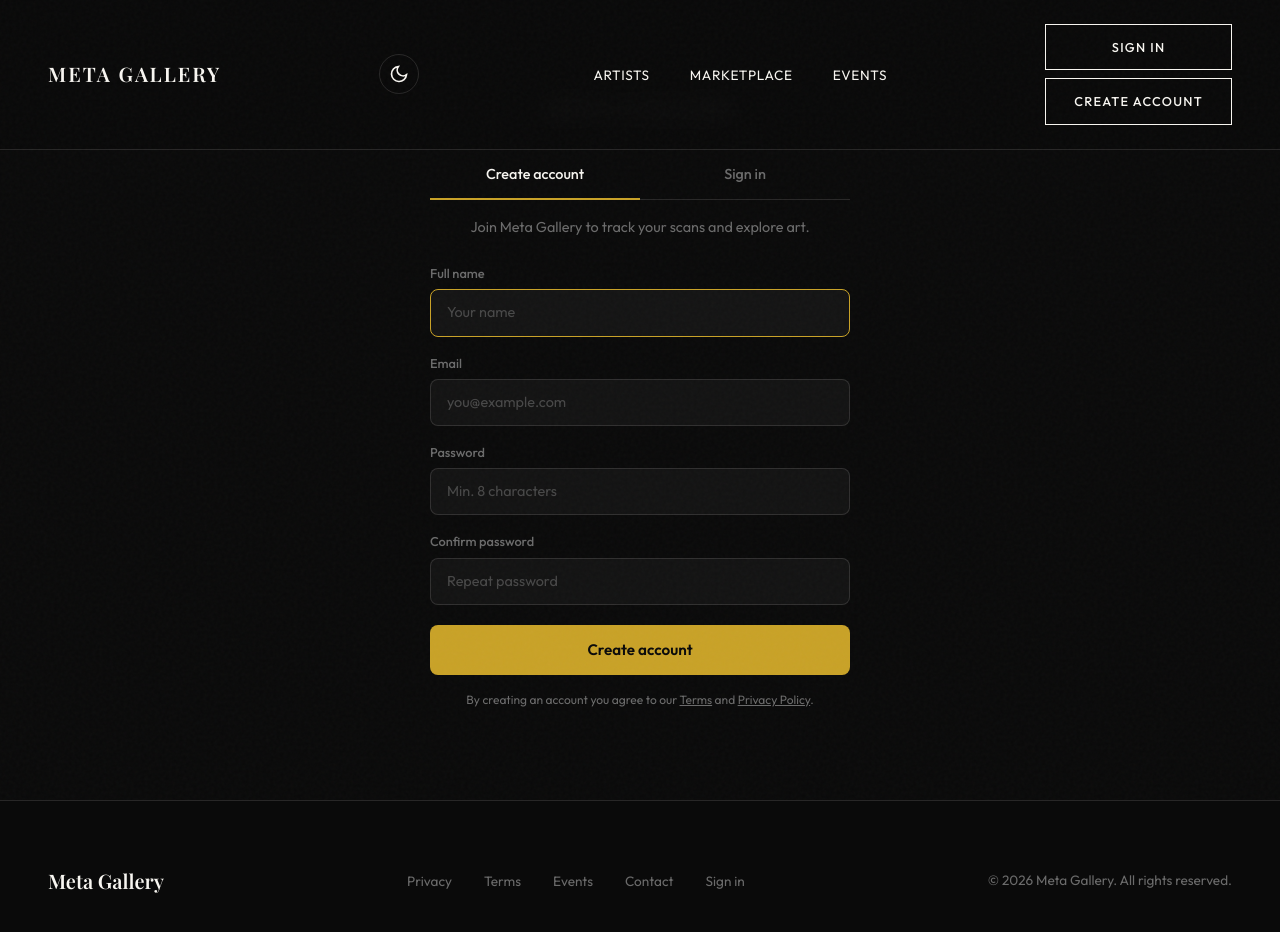
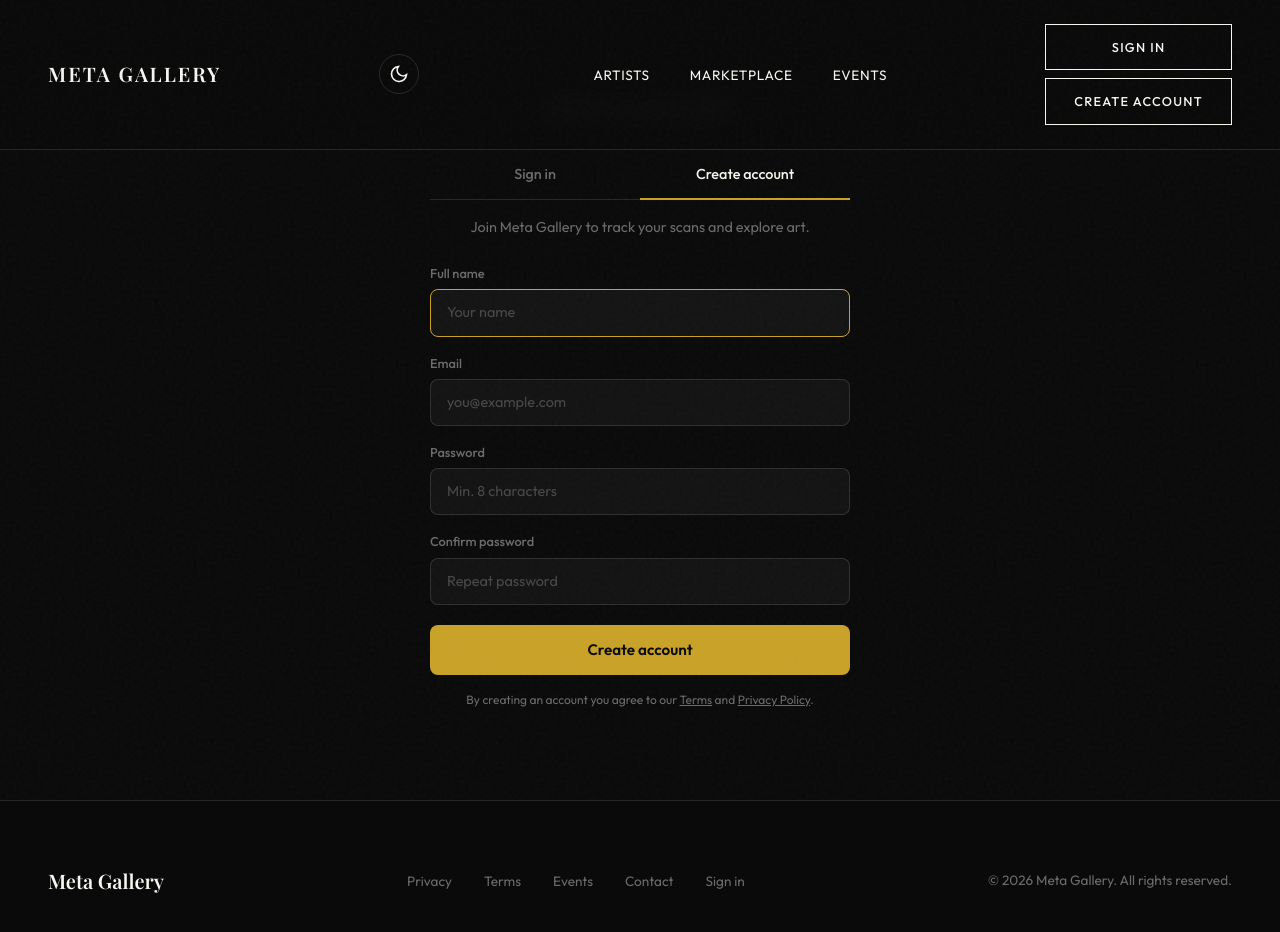
Before and after one commit to jbanson1/MetaGallerySite, a Next.js app: page /signup in a window 1280 px wide. Shown: the top 932 px of the page. Built offline with nearby package versions, Linux system fonts and the light colour scheme; no server answers; a web font is replaced by a local one.

Commit message:
Move Sign in tab to the left of Create account on signup page
https://claude.ai/code/session_015ifff5ZBxYnVraxswJqvrY

```diff
--- a/app/signup/page.tsx
+++ b/app/signup/page.tsx
@@ -91,16 +91,16 @@ export default function SignupPage() {
 
         <div className={styles.modeTabs}>
           <button
+            className={`${styles.modeTab} ${mode === 'login' ? styles.modeTabActive : ''}`}
+            onClick={() => { setMode('login'); setError('') }}
+          >
+            Sign in
+          </button>
+          <button
             className={`${styles.modeTab} ${mode === 'signup' ? styles.modeTabActive : ''}`}
             onClick={() => { setMode('signup'); setError('') }}
           >
             Create account
-          </button>
-          <button
-            className={`${styles.modeTab} ${mode === 'login' ? styles.modeTabActive : ''}`}
-            onClick={() => { setMode('login'); setError('') }}
-          >
-            Sign in
           </button>
         </div>
 
```
